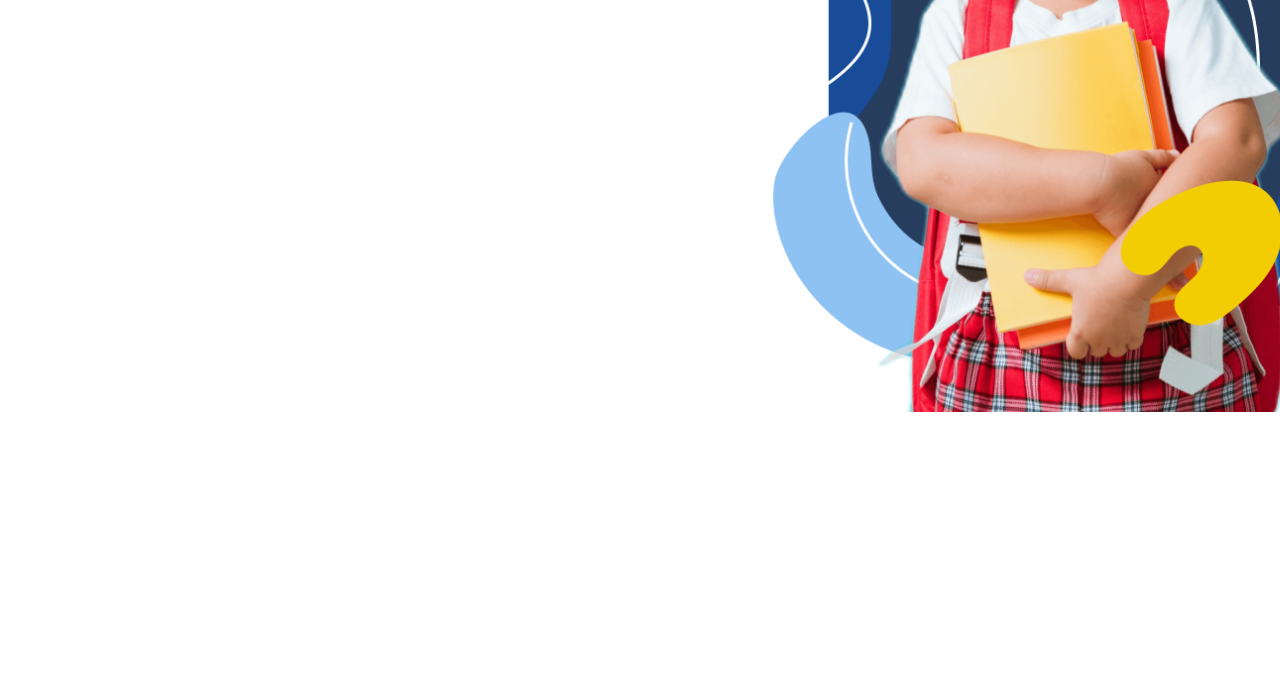
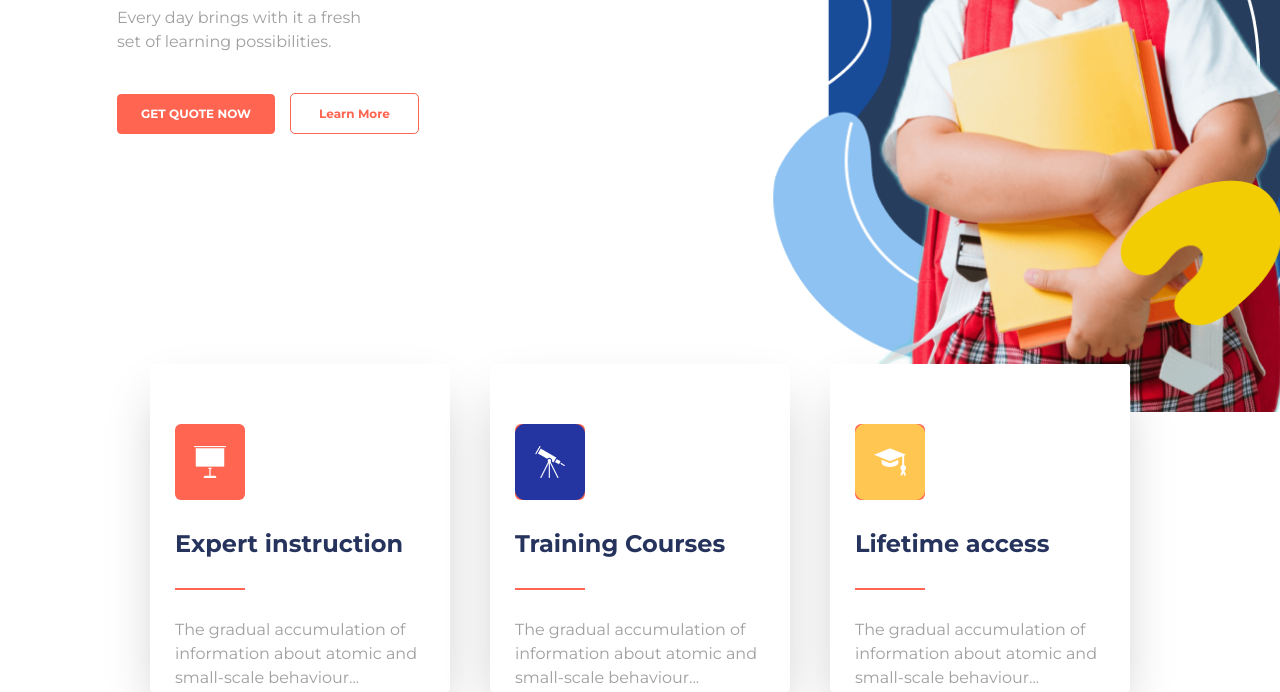
Before and after one commit to nh-nahid/figma-tailwindcss, a website built with Vite: page index.html in a window 1280 px wide. Shown: the part 388-1080 px from the top of the page. Before the commit the page ends 800 px from the top, so only its background shows below. Built offline with nearby package versions, Linux system fonts and the light colour scheme.

Commit message:
hero content added

```diff
--- a/index.html
+++ b/index.html
@@ -7,35 +7,105 @@
     <title>Vite App</title>
   </head>
   <body>
+
+    <!-- MENU BAR START -->
+
    <header class="absolute top-0 left-0 w-full h-[91px] flex items-center">
     <div class="container mx-auto">
-      <div class="flex">
-        <div class="w-1/2 flex justify-center items-center gap-8">
+      <div class="flex items-center">
+        <div class="w-1/2 flex justify-center items-center gap-11">
           <div>
           <h1 class="text-2xl font-bold">Brandname</h1>
           </div>
           <div>
             <nav>
-              <ul class="flex gap-3">
-                <li><a href="#">Link 1</a></li>
-                <li><a href="#"></a>Link 2</li>
-                <li><a href="#"></a>Link 3</li>
-                <li><a href="#"></a>Link 4</li>
-                <li><a href="#"></a>Link 5</li>
+              <ul class="flex gap-3 font-bold text-secondary ">
+                <li><a  href="#">Home</a></li>
+                <li><a href="#"></a>Product</li>
+                <li><a  href="#"></a>Pricing</li>
+                <li><a  href="#"></a>Contact</li>
               </ul>
             </nav>
           </div>
         </div>
 
+
+
         <div class="w-1/2">
-
+          <div class="right">
+          <ul class="flex gap-10 ml-[190px] text-xs items-center">
+            <li><a href="#" class="text-primary font-bold">Login</a></li>
+            <li class="flex items-center"><a href="#" class="uppercase rounded text-white font-bold text-xs outline outline-1 outline-primary bg-primary px-6 py-2 flex items-center gap-2 hover:bg-background  hover:text-white">
+              <span>Join Us</span>
+               <svg xmlns="http://www.w3.org/2000/svg" width="24" height="24" viewBox="0 0 24 24" style="fill: rgba(255, 255, 255, 1);"><path d="m11.293 17.293 1.414 1.414L19.414 12l-6.707-6.707-1.414 1.414L15.586 11H6v2h9.586z"></path></svg></a></li>
+          </ul>
+          </div>
         </div>
       </div>
     </div>
    </header>
+
+   <!-- MENU BAR END -->
+
     <main>
       <section class="bg-[url('/images/hero.png')] bg-cover h-dvh">
+       <div class=" mx-auto h-full flex items-center wrapper">
 
+        <!-- HERO CONTENT START -->
+
+          <div class="w-1/2 flex flex-col gap-10 -mt-12">
+            <h5 class="text-primary font-bold text-sm">For Better Future</h5>
+            <h1 class="uppercase font-bold text-4xl">HIGH QUALITY <br> COURSES</h1>
+            <p class="text-secondary w-1/2 -mt-4">Every day brings with it a fresh set of learning possibilities.</p>
+            <div>
+              <ul class="flex gap-4 text-xs items-center">
+                <li class="flex items-center"><a href="#" class="uppercase rounded text-white font-bold text-xs outline outline-1 bg-primary px-6 py-3 flex items-center gap-2 hover:bg-white hover:text-primary">
+                  <span>Get Quote Now</span>
+                  </a></li>
+                <li><a href="#" class="text-primary font-bold outline outline-1 px-7 py-3 rounded hover:bg-primary hover:text-white">Learn More</a></li>
+
+              </ul>
+            </div>
+          </div>
+
+          <!-- HERO CONTENT END -->
+
+
+       </div>
+
+       <!-- SERVICES START -->
+        <div class="service-container flex justify-center -mt-12 gap-10">
+          <div class="service h-[328px] w-[300px] bg-white shadow-2xl rounded">
+           <div class="flex flex-col gap-7 ml-[25px] mt-[40px]">
+            <div class="w-[70px] h-[76px] bg-primary rounded-md mt-[20px] flex items-center justify-center"><img src="public/images/service/blackboards.png" alt=""></div>
+           <h2 class="text-emphasis font-bold text-2xl">Expert instruction</h2>
+           <div class="h-0.5 w-[70px] bg-primary"></div>
+           <p class="text-secondary">The gradual accumulation of
+             information about atomic and
+             small-scale behaviour...</p></div>
+          </div>
+
+          <div class="service h-[328px] w-[300px] bg-white shadow-2xl rounded">
+            <div class="flex flex-col gap-7 ml-[25px] mt-[40px]">
+             <div class="w-[70px] h-[76px] bg-primary rounded-md mt-[20px] flex items-center justify-center"><img src="public/images/service/telescope.png" alt=""></div>
+            <h2 class="text-emphasis font-bold text-2xl">Training Courses</h2>
+            <div class="h-0.5 w-[70px] bg-primary"></div>
+            <p class="text-secondary">The gradual accumulation of
+              information about atomic and
+              small-scale behaviour...</p></div>
+           </div>
+
+           <div class="service h-[328px] w-[300px] bg-white shadow-2xl rounded">
+            <div class="flex flex-col gap-7 ml-[25px] mt-[40px]">
+             <div class="w-[70px] h-[76px] bg-primary rounded-md mt-[20px] flex items-center justify-center"><img src="public/images/service/graduate.png" alt=""></div>
+            <h2 class="text-emphasis font-bold text-2xl">Lifetime access</h2>
+            <div class="h-0.5 w-[70px] bg-primary"></div>
+            <p class="text-secondary">The gradual accumulation of
+              information about atomic and
+              small-scale behaviour...</p></div>
+           </div>
+        </div>
+       <!-- SERVICES END -->
       </section>
     </main>
     <script type="module" src="./src/main.js"></script>
--- a/src/style/main.css
+++ b/src/style/main.css
@@ -8,3 +8,6 @@
 body {
   font-family: 'Montserrat', sans-serif;
 }
+.wrapper{
+  width: 1046px;
+}
--- a/tailwind.config.js
+++ b/tailwind.config.js
@@ -6,6 +6,14 @@ export default {
   ],
   theme: {
     extend: {},
+    colors: {
+      primary: "#FF6551",
+      secondary: "#9F9F9F",
+      emphasis: "#26335D",
+      background:"#184C99",
+      white: "#FFFFFF",
+
+    }
   },
   plugins: [],
 }
```
Also changed, not shown: public/images/service/blackboards.png (added), public/images/service/graduate.png (added), public/images/service/telescope.png (added).
